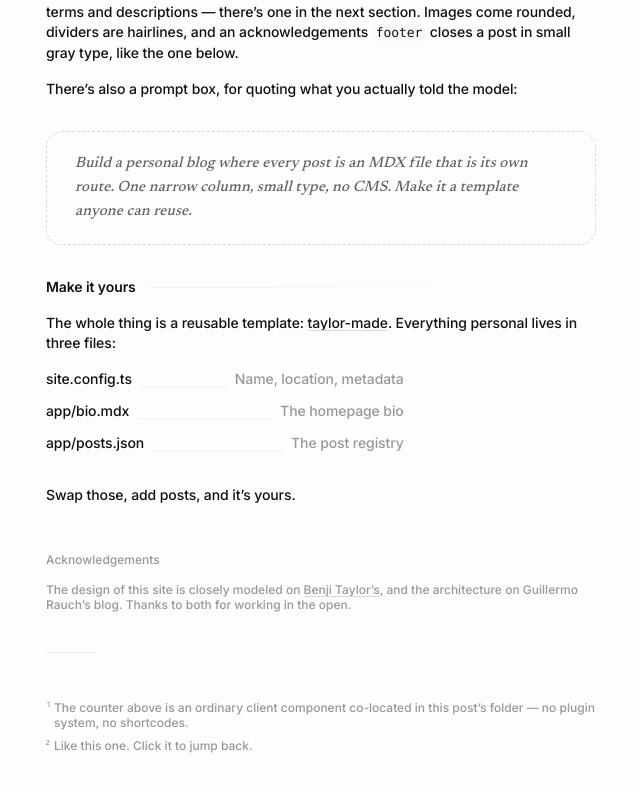
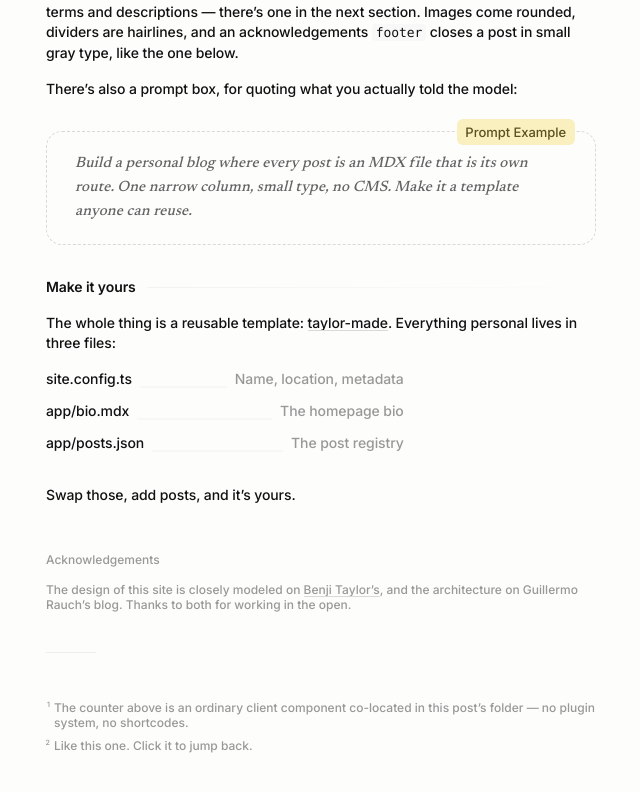
Before and after one commit to blsage/blog, a Next.js app: page /building-this-blog in a window 1280 px wide. Shown: the part 1599-2391 px from the top of the page, without its empty margins (319-959 px from the left). Built offline with nearby package versions, Linux system fonts and the light colour scheme.

Commit message:
Add yellow corner label to prompt boxes

```diff
--- a/app/(articles)/building-this-blog/page.mdx
+++ b/app/(articles)/building-this-blog/page.mdx
@@ -56,7 +56,7 @@ Section headings get hairline leaders and feed the index tree on the left. Footn
 
 There’s also a prompt box, for quoting what you actually told the model:
 
-<aside className="prompt">
+<aside className="prompt" data-label="Prompt Example">
 Build a personal blog where every post is an MDX file that is its own route. One narrow column, small type, no CMS. Make it a template anyone can reuse.
 </aside>
 
--- a/app/globals.css
+++ b/app/globals.css
@@ -284,10 +284,28 @@ a {
 }
 
 .article .prompt {
+  position: relative;
   margin: 2rem 0;
   padding: 1.25rem 1.75rem;
   border: 1px dashed #d9d9d9;
   border-radius: 1rem;
+}
+
+.article .prompt[data-label]::after {
+  content: attr(data-label);
+  position: absolute;
+  top: -0.8125rem;
+  right: 1.25rem;
+  padding: 0.2rem 0.55rem;
+  background: #faefbe;
+  color: #57521f;
+  font-family: var(--font-primary), sans-serif;
+  font-style: normal;
+  font-size: 0.8125rem;
+  font-weight: 460;
+  letter-spacing: -0.0025rem;
+  line-height: 1.25rem;
+  border-radius: 0.375rem;
 }
 
 .article .prompt,
```
Also changed, not shown: 1 other file (tests, documents, lock files or other folders).
